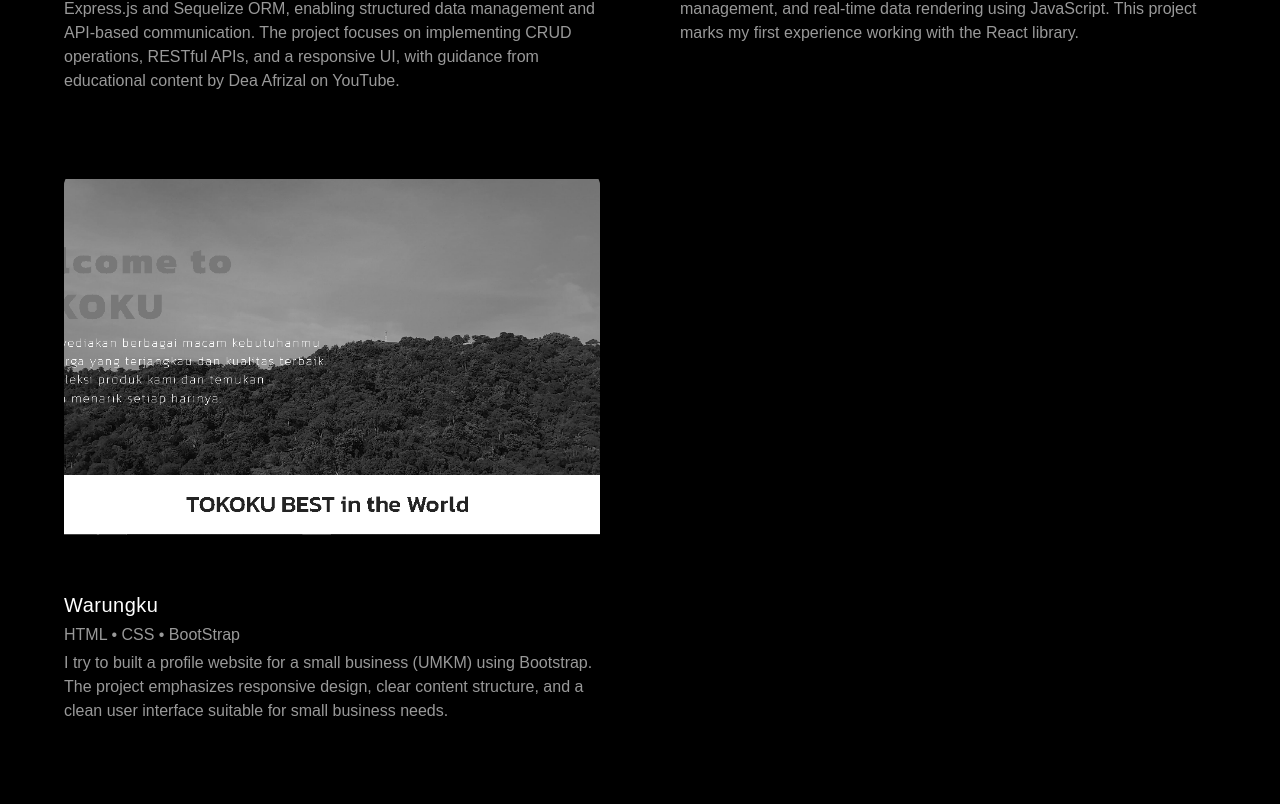
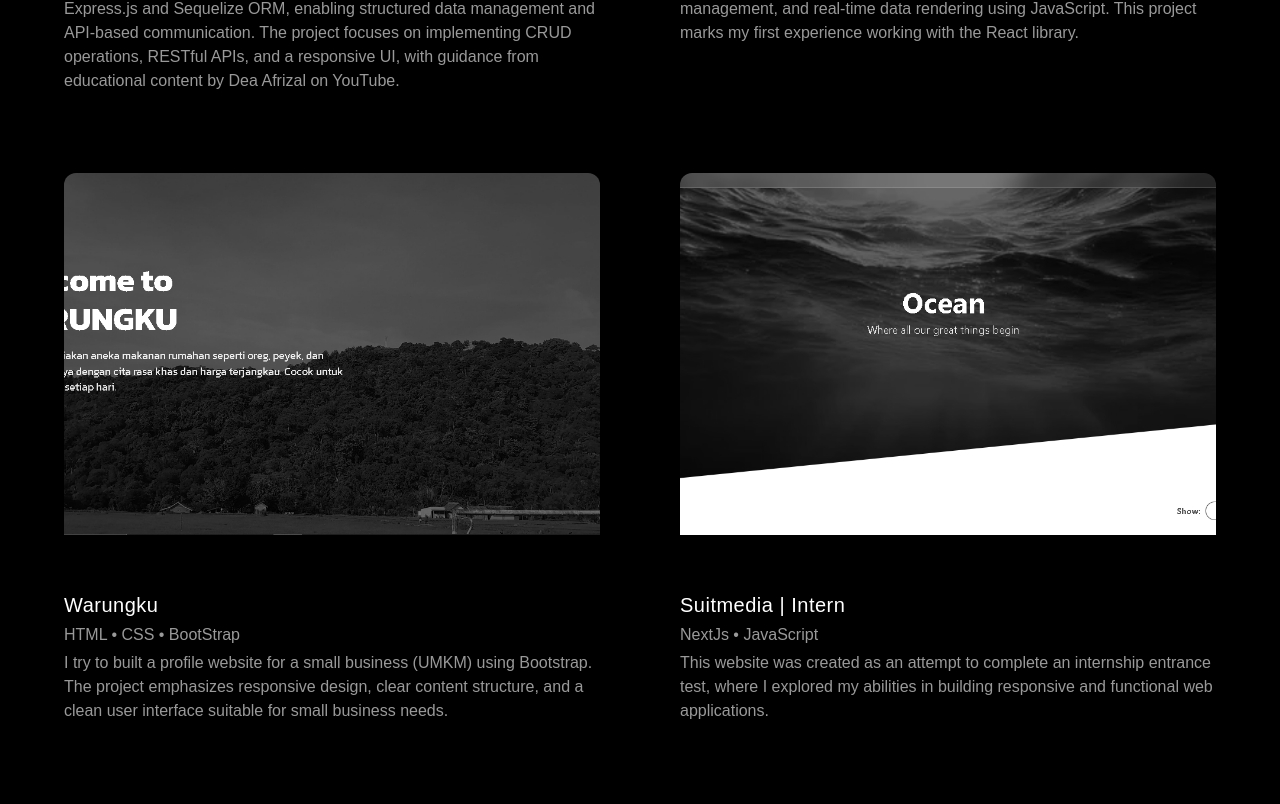
Before and after one commit to Gegeyekti/website-portfolio-galih, a Next.js app: page / in a window 1280 px wide. Shown: the part 2536-3340 px from the top of the page. Built offline with nearby package versions, Linux system fonts and the light colour scheme; a web font is replaced by a local one.

Commit message:
tambah portfolio

```diff
--- a/components/Portfolio.jsx
+++ b/components/Portfolio.jsx
@@ -25,9 +25,16 @@ const projects = [
   {
     title: "Warungku",
     tech: "HTML • CSS • BootStrap",
-    image: "/portfolio/warungku.PNG",
+    image: "/portfolio/warungku_v1.png",
     desc: "I try to built a profile website for a small business (UMKM) using Bootstrap. The project emphasizes responsive design, clear content structure, and a clean user interface suitable for small business needs. ",
     url: "https://profile-toko.vercel.app/",
+  },
+  {
+    title: "Suitmedia | Intern",
+    tech: "NextJs • JavaScript",
+    image: "/portfolio/suitmedia.png",
+    desc: "This website was created as an attempt to complete an internship entrance test, where I explored my abilities in building responsive and functional web applications.",
+    url: "https://suitmedia-frontend-test-one.vercel.app/",
   },
 ];
 
```
Also changed, not shown: public/portfolio/suitmedia.png (added), public/portfolio/warungku_v1.png (added).
